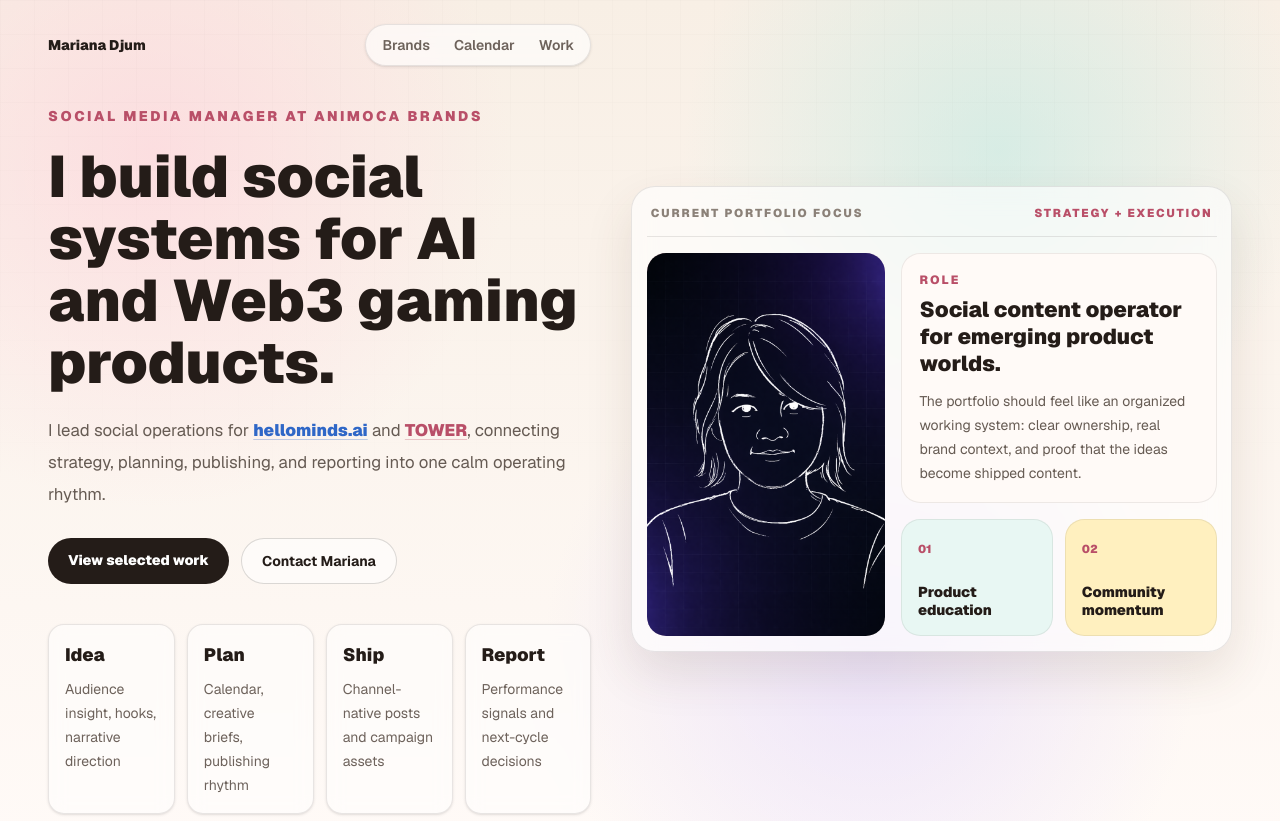
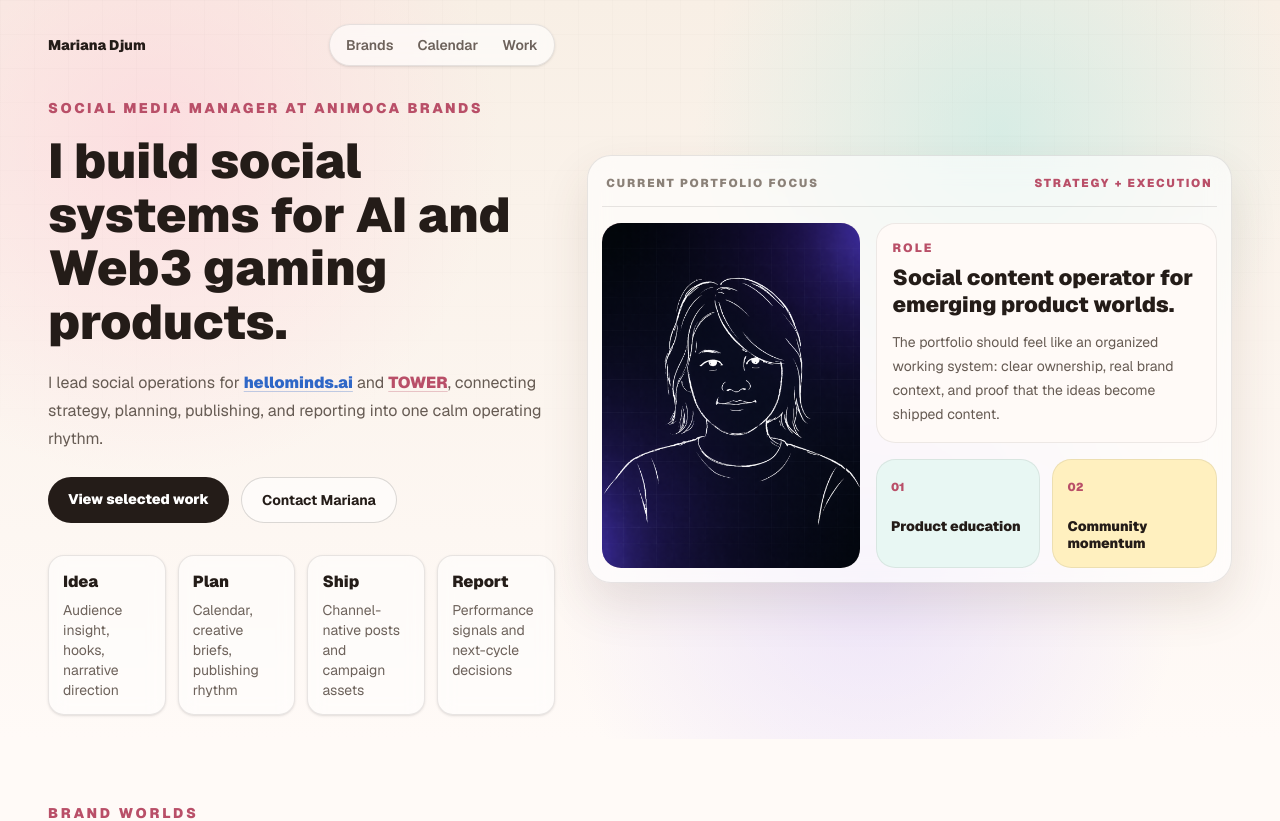
Before and after one commit to djum77777/mariana-portfolio, a Next.js app: page / in a window 1280 px wide. Shown: the top 821 px of the page. Built offline with nearby package versions, Linux system fonts and the light colour scheme.

Commit message:
update header

```diff
--- a/app/globals.css
+++ b/app/globals.css
@@ -180,7 +180,7 @@
 
 .preview-portrait-panel {
   position: relative;
-  min-height: 292px;
+  min-height: 278px;
   overflow: hidden;
   border-radius: 1.2rem;
   background: linear-gradient(135deg, #ffc9d7, #f8efe5);
@@ -222,14 +222,14 @@
   border-radius: 1.2rem;
   border: 1px solid rgba(36, 28, 24, 0.08);
   background: #fffaf7;
-  padding: 1.1rem;
+  padding: 1rem;
 }
 
 .preview-small-proof {
-  min-height: 108px;
+  min-height: 100px;
   border-radius: 1.2rem;
   border: 1px solid rgba(36, 28, 24, 0.08);
-  padding: 1rem;
+  padding: 0.9rem;
 }
 
 .preview-small-proof span {
@@ -239,8 +239,8 @@
 }
 
 .preview-small-proof p {
-  margin-top: 1.45rem;
-  font-size: 0.9rem;
+  margin-top: 1.25rem;
+  font-size: 0.86rem;
   line-height: 1.25;
   font-weight: 900;
   color: #241c18;
--- a/app/page.tsx
+++ b/app/page.tsx
@@ -41,8 +41,8 @@
     <main id="main-content" className="preview-pastel min-h-screen bg-[#f8efe5] text-[#241c18]">
       <section className="relative overflow-hidden">
         <div className="preview-pastel-field" aria-hidden="true" />
-        <div className="relative mx-auto grid min-h-[92vh] max-w-7xl gap-10 px-5 py-6 md:px-10 lg:grid-cols-[minmax(0,0.95fr)_minmax(390px,1.05fr)] lg:px-12">
-          <div className="flex flex-col justify-between gap-10">
+        <div className="relative mx-auto grid min-h-[86vh] max-w-7xl gap-8 px-5 py-6 md:px-10 lg:grid-cols-[minmax(0,0.88fr)_minmax(390px,1.12fr)] lg:px-12">
+          <div className="flex flex-col justify-between gap-8">
             <nav className="flex items-center justify-between gap-4 text-sm">
               <Link href="/" className="font-black text-[#241c18]">
                 Mariana Djum
@@ -60,14 +60,14 @@
               </div>
             </nav>
 
-            <div className="max-w-3xl">
+            <div className="max-w-2xl">
               <p className="text-sm font-black uppercase tracking-[0.18em] text-[#b94f68]">
                 Social Media Manager at Animoca Brands
               </p>
-              <h1 className="mt-5 max-w-2xl text-4xl font-black leading-[1.06] tracking-normal text-[#241c18] md:text-[3.25rem] lg:text-[3.65rem]">
+              <h1 className="mt-4 max-w-xl text-[2.45rem] font-black leading-[1.1] tracking-normal text-[#241c18] md:text-[2.8rem] lg:text-[3.05rem]">
                 I build social systems for AI and Web3 gaming products.
               </h1>
-              <p className="mt-5 max-w-2xl text-base leading-8 text-[#665b53] md:text-[1.05rem]">
+              <p className="mt-5 max-w-xl text-base leading-7 text-[#665b53] md:text-[1rem]">
                 I lead social operations for{" "}
                 <a
                   href={hellomindsUrl}
@@ -88,7 +88,7 @@
                 </a>
                 , connecting strategy, planning, publishing, and reporting into one calm operating rhythm.
               </p>
-              <div className="mt-7 flex flex-wrap gap-3">
+              <div className="mt-6 flex flex-wrap gap-3">
                 <a
                   href="#proof"
                   className="rounded-full bg-[#241c18] px-5 py-3 text-sm font-black text-white transition hover:bg-[#b94f68]"
@@ -106,9 +106,9 @@
 
             <div className="grid gap-3 sm:grid-cols-2 xl:grid-cols-4">
               {scopeCards.map((item) => (
-                <div key={item.label} className="rounded-2xl border border-[#241c18]/10 bg-white/48 p-4 shadow-sm backdrop-blur">
-                  <p className="text-lg font-black text-[#241c18]">{item.label}</p>
-                  <p className="mt-2 text-sm leading-6 text-[#6d625b]">{item.detail}</p>
+                <div key={item.label} className="rounded-2xl border border-[#241c18]/10 bg-white/48 p-3.5 shadow-sm backdrop-blur">
+                  <p className="text-base font-black text-[#241c18]">{item.label}</p>
+                  <p className="mt-1.5 text-sm leading-5 text-[#6d625b]">{item.detail}</p>
                 </div>
               ))}
             </div>
```
